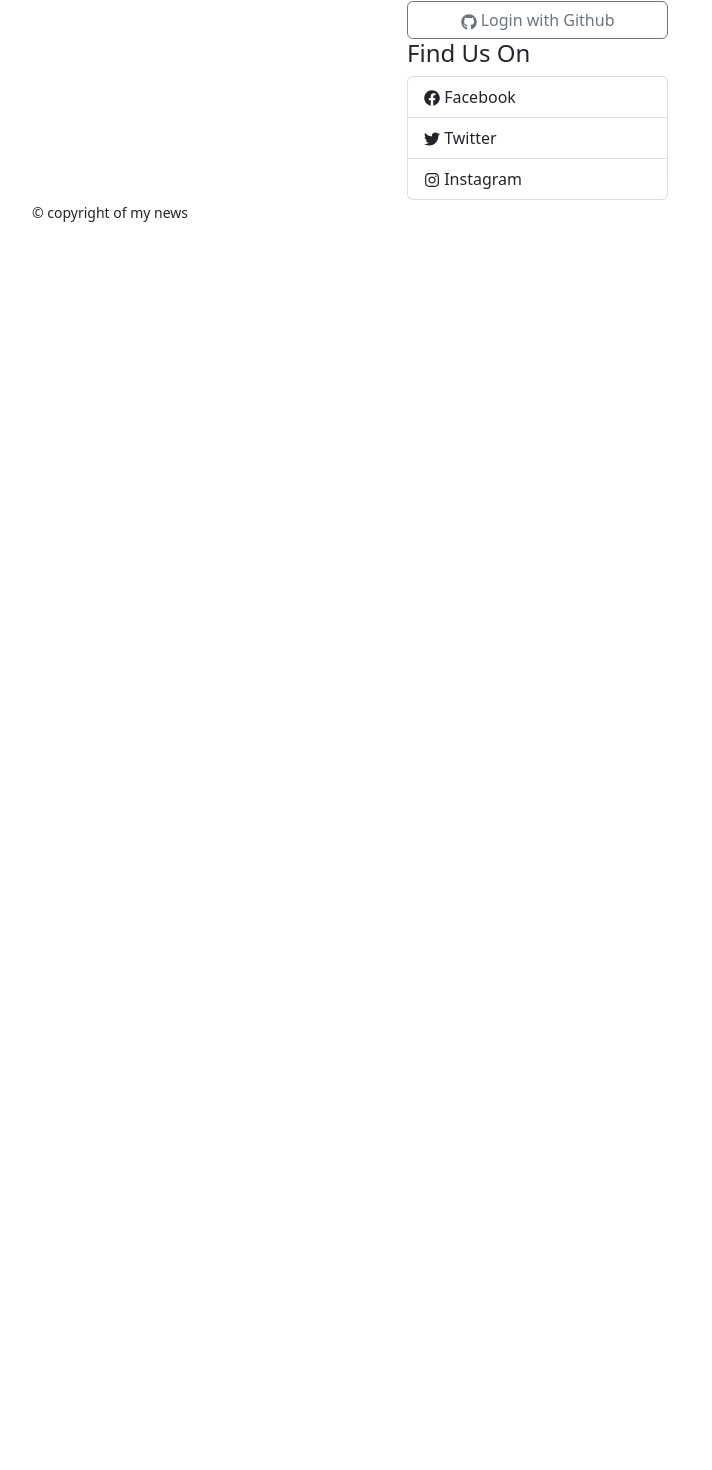
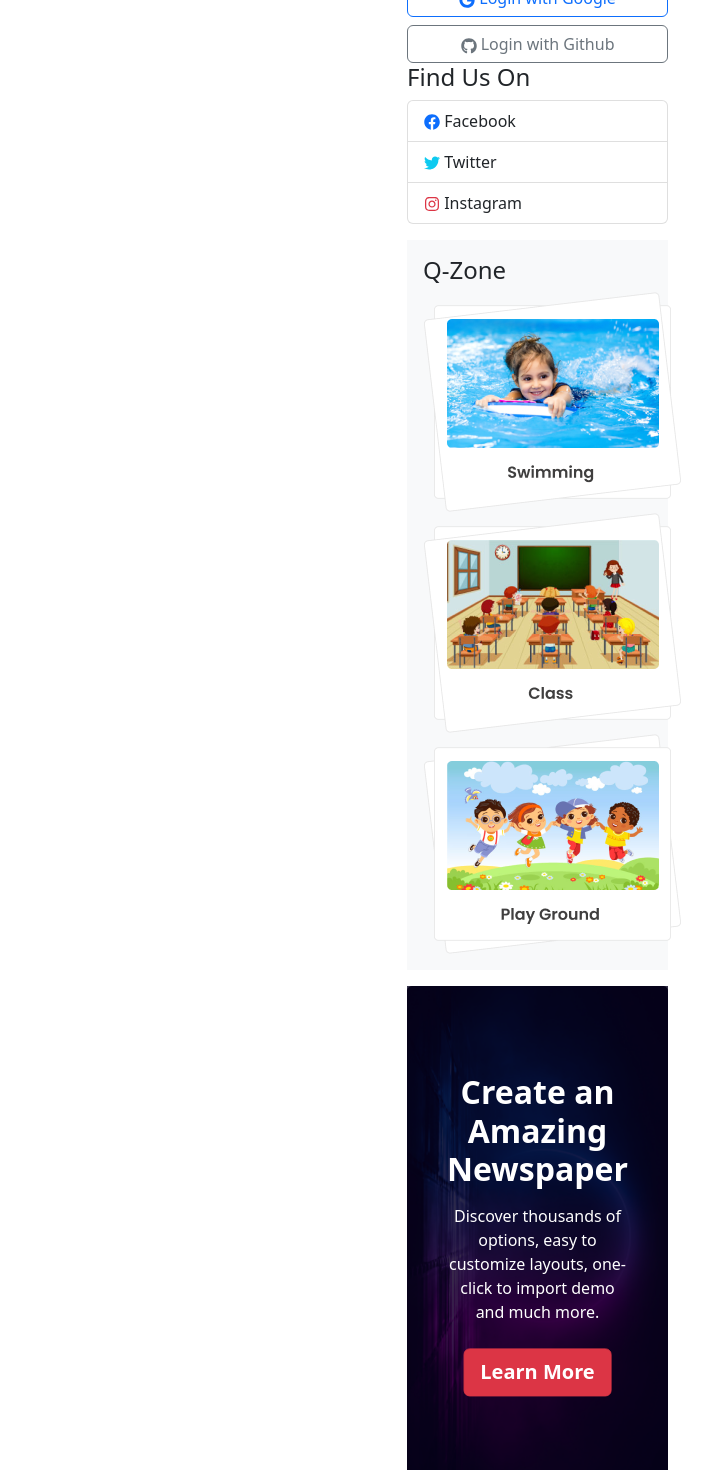
Before and after one commit to asrafsujan247/the-news-dragon, a React (Vite) app: page / in a window 1280 px wide. Shown: the part 340-1810 px from the top of the page, without its empty margins (530-1242 px from the left). Before the commit the page ends 800 px from the top, so only its background shows below. Built offline with nearby package versions, Linux system fonts and the light colour scheme.

Commit message:
added q-zone and create newspaper in right nav

```diff
--- a/src/pages/Shared/Header/Header.jsx
+++ b/src/pages/Shared/Header/Header.jsx
@@ -14,7 +14,7 @@ const Header = () => {
         </p>
         <p>{moment().format("dddd, MMMM D, YYYY")}</p>
       </div>
-      <div className="d-flex gap-3 m-3">
+      <div className="d-flex gap-3 my-2 bg-light p-3">
         <Button variant="danger">Latest</Button>
         <Marquee speed={100}>
           I can be a React component, multiple React components, or just some
@@ -22,7 +22,7 @@ const Header = () => {
           just some text....
         </Marquee>
       </div>
-      <Navbar collapseOnSelect expand="lg" bg="light" variant="light">
+      <Navbar collapseOnSelect expand="lg" variant="light">
         <Container>
           <Navbar.Toggle aria-controls="responsive-navbar-nav" />
           <Navbar.Collapse id="responsive-navbar-nav">
--- /dev/null
+++ b/src/pages/Shared/QZone/QZone.jsx
@@ -0,0 +1,19 @@
+import React from "react";
+import qzone1 from "../../../assets/qZone1.png";
+import qzone2 from "../../../assets/qZone2.png";
+import qzone3 from "../../../assets/qZone3.png";
+
+const QZone = () => {
+  return (
+    <div className="bg-light p-3 my-3">
+      <h4>Q-Zone</h4>
+      <div className="text-center">
+        <img src={qzone1} alt="" />
+        <img src={qzone2} alt="" />
+        <img src={qzone3} alt="" />
+      </div>
+    </div>
+  );
+};
+
+export default QZone;
--- a/src/pages/Shared/RightNav/RightNav.jsx
+++ b/src/pages/Shared/RightNav/RightNav.jsx
@@ -7,6 +7,8 @@ import {
   FaTwitter,
   FaInstagram,
 } from "react-icons/fa";
+import QZone from "../QZone/QZone";
+import bg from "../../../assets/bg.png";
 
 const RightNav = () => {
   return (
@@ -22,15 +24,29 @@ const RightNav = () => {
         <h4>Find Us On</h4>
         <ListGroup>
           <ListGroup.Item>
-            <FaFacebook /> Facebook
+            <FaFacebook className="text-primary" /> Facebook
           </ListGroup.Item>
           <ListGroup.Item>
-            <FaTwitter /> Twitter
+            <FaTwitter className="text-info" /> Twitter
           </ListGroup.Item>
           <ListGroup.Item>
-            <FaInstagram /> Instagram
+            <FaInstagram className="text-danger" /> Instagram
           </ListGroup.Item>
         </ListGroup>
+      </div>
+      <QZone></QZone>
+      <div className="position-relative">
+        <img className="w-100" src={bg} alt="" />
+        <div className="text-center position-absolute text-white top-50 start-50 translate-middle">
+          <h2 className="mb-3 fw-bold">Create an Amazing Newspaper</h2>
+          <p className="mb-4">
+            Discover thousands of options, easy to customize layouts, one-click
+            to import demo and much more.
+          </p>
+          <Button className="fw-semibold px-3 py-2 fs-5" variant="danger">
+            Learn More
+          </Button>
+        </div>
       </div>
     </div>
   );
```
